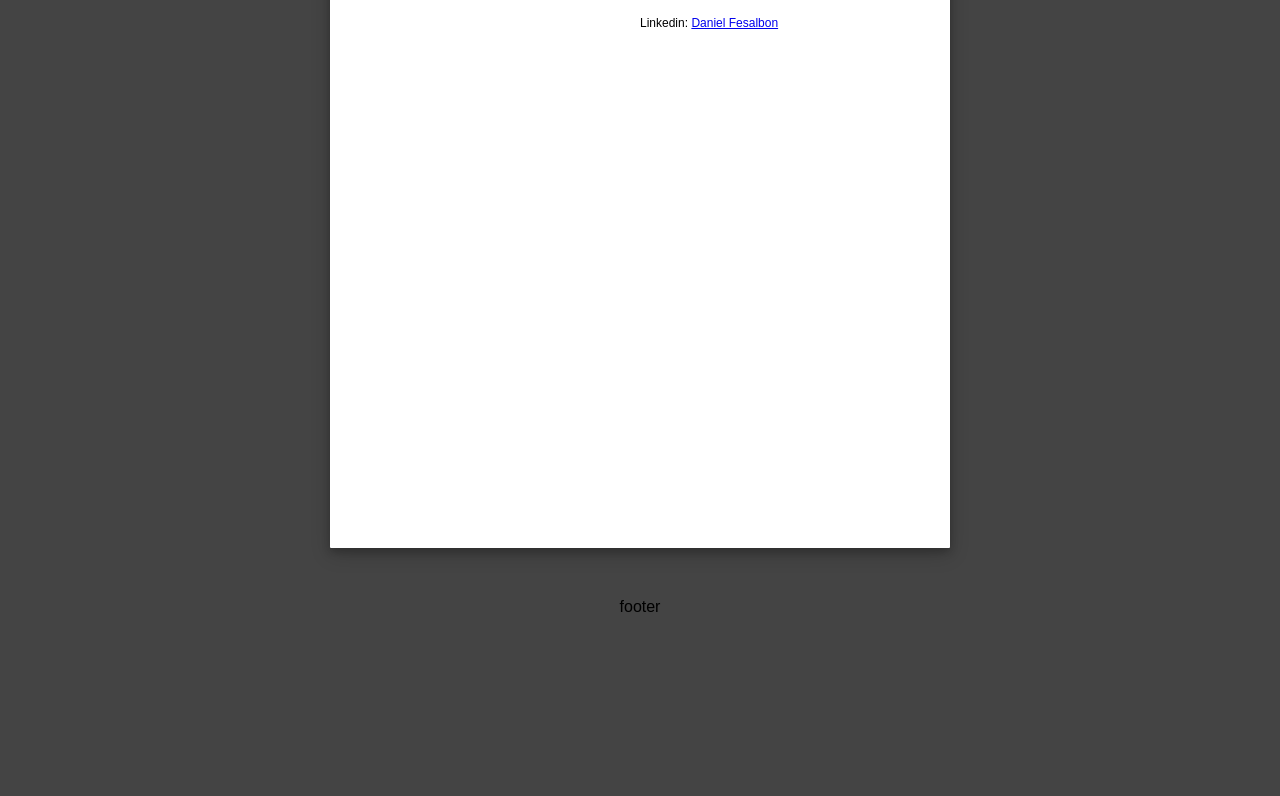
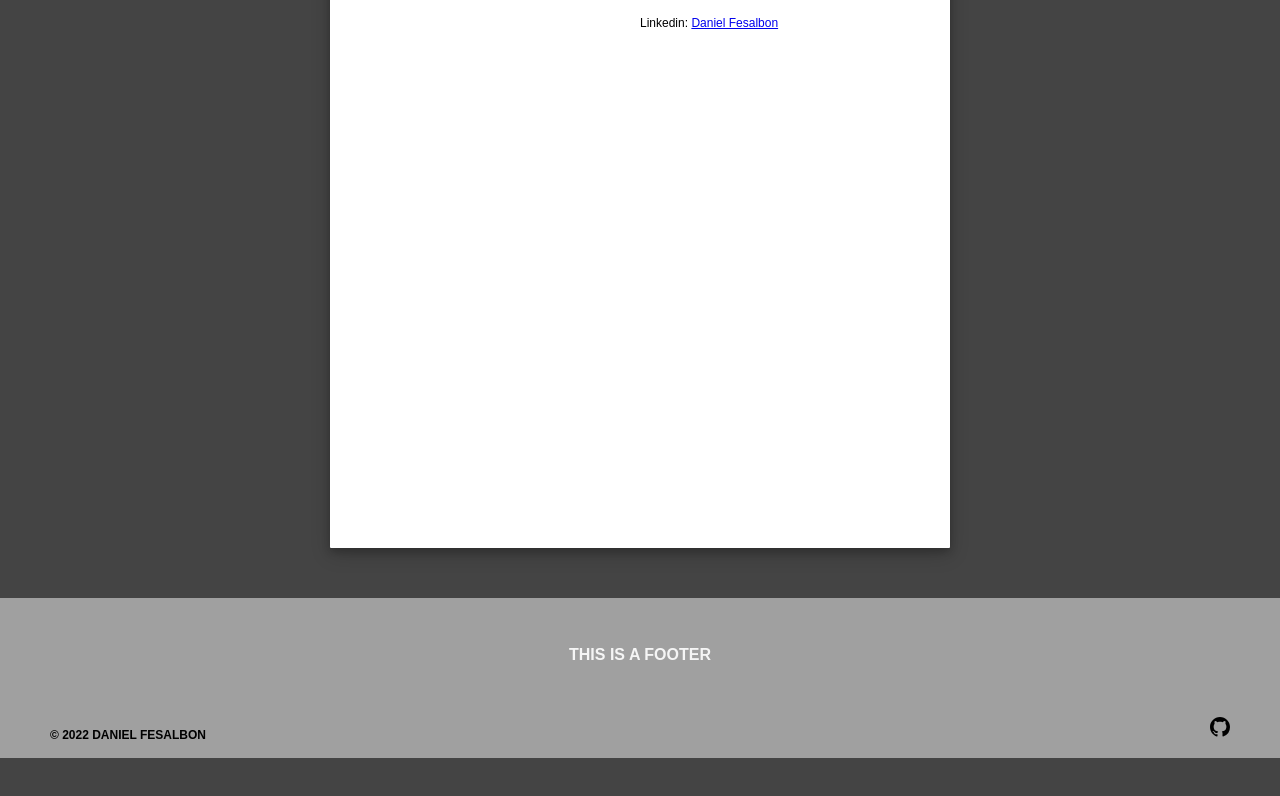
Before and after one commit to dffesalbon/dffesalbon.github.io, a React (Create React App) app: page / in a window 1280 px wide. Shown: the part 3172-3968 px from the top of the page. After the commit the page ends 3930 px from the top, so only its background shows below. Built offline with nearby package versions, Linux system fonts and the light colour scheme.

Commit message:
wip: progress updates

```diff
--- a/src/App.js
+++ b/src/App.js
@@ -6,12 +6,14 @@ import Main from "./components/main/Main";
 
 const App = () => {
   return (
+    <>
       <div className="App">
         {/*<AppHeader />*/}
         <Main />
         <Content />
         <AppFooter />
       </div>
+    </>
   );
 };
 
--- a/src/components/footer/AppFooter.css
+++ b/src/components/footer/AppFooter.css
@@ -1,4 +1,40 @@
 .app-footer {
   width: 100%;
-  height: 200px;
+  height: 160px;
+  background-color: rgb(160, 160, 160);
+  position: relative;
 }
+
+.main-footer {
+  position: absolute;
+  top: 30%;
+  width: 100%;
+  text-align: center;
+  font-weight: bolder;
+  color: whitesmoke;
+  text-transform: uppercase;
+}
+
+.sub-footer {
+  /*text-align: left;*/
+  font-weight: bolder;
+  font-size: 12px;
+  position: absolute;
+  bottom: 10%;
+}
+
+.sf-left {
+  left: 50px;
+}
+
+.sf-right {
+  right: 50px;
+}
+
+.sf-icon {
+  font-size: 20px;
+}
+
+.sf-icon a {
+  color: black;
+}
--- a/src/components/footer/AppFooter.js
+++ b/src/components/footer/AppFooter.js
@@ -1,9 +1,18 @@
 import "./AppFooter.css";
+import { GoMarkGithub } from "react-icons/go";
 
 const AppFooter = () => {
   return (
     <>
-      <div className="app-footer">footer</div>
+      <div className="app-footer">
+        <div className="main-footer">This is a footer</div>
+        <div className="sub-footer sf-left">© 2022 DANIEL FESALBON</div>
+        <div className="sub-footer sf-right sf-icon">
+          <a href="https://github.com/dffesalbon">
+            <GoMarkGithub />
+          </a>
+        </div>
+      </div>
     </>
   );
 };
```
Lines whose indentation alone changed are shown as unchanged.
